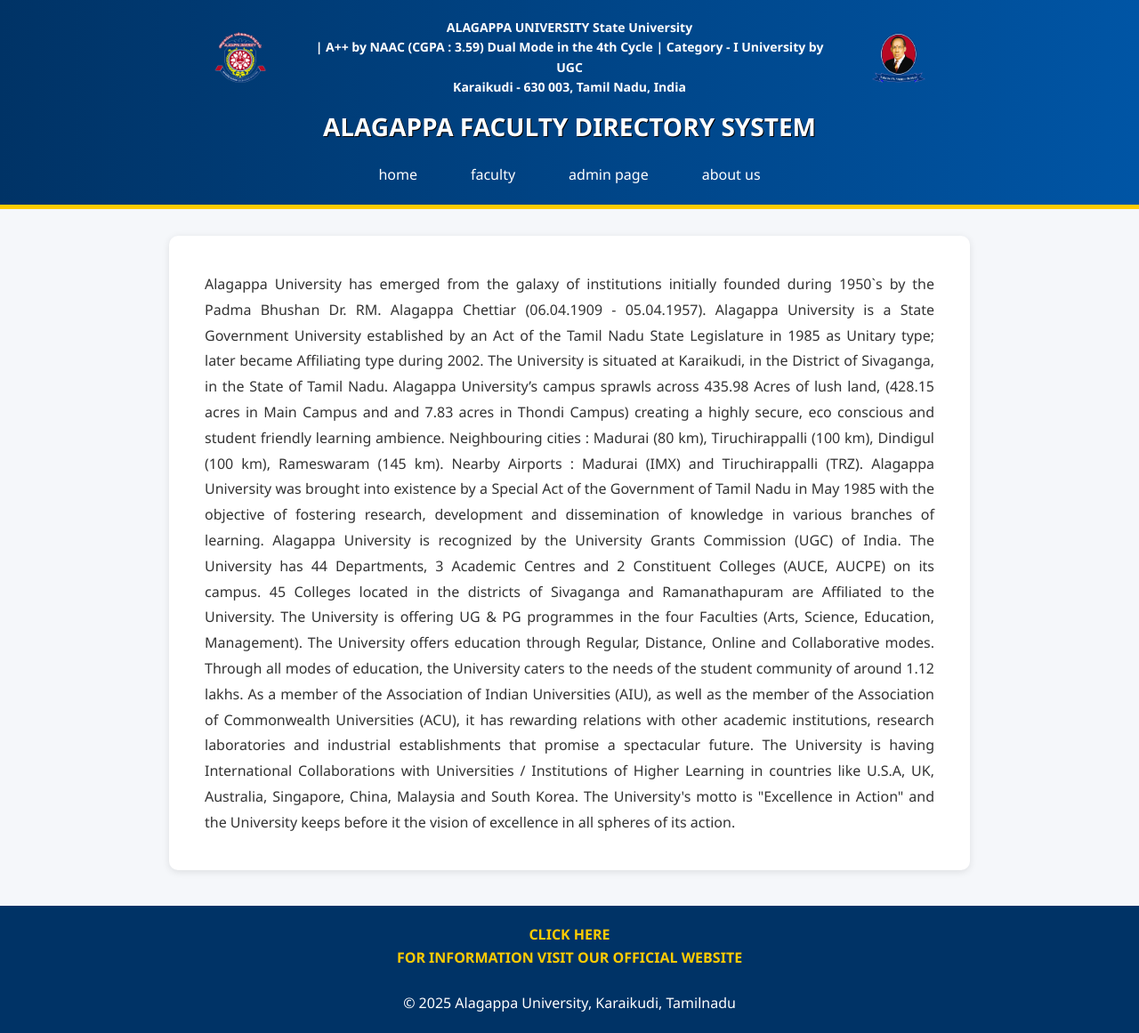
After one commit to navaneetha-krishnan27/Faculty-directory-system, a Python web app: template nkprg/templates/faculty_about.html in a window 1280 px wide. The commit adds this page. Shown: the whole page at 89% size. Run offline with Jinja, Linux system fonts and the light colour scheme; the template is opened without the code that fills it, so the values that code supplies are empty.

Commit message:
Add files via upload

```diff
--- a/nkprg/static/facultystyle.css
+++ b/nkprg/static/facultystyle.css
@@ -258,3 +258,66 @@ footer a:hover {
   min-height: 100%;
   object-fit: cover;
 }
+.about{
+        p{
+        padding: 40px;
+        max-width: 900px;
+        margin: 30px auto;
+        background-color: #ffffff;
+        border-radius: 10px;
+        box-shadow: 0 2px 8px rgba(0, 0, 0, 0.1);
+        font-size: 16px;
+        line-height: 1.8;
+        color: #333;
+        text-align: justify;
+    }
+}
+.profile{
+   body {
+            font-family: Arial, sans-serif;
+            background-color: #f4f6f8;
+            margin: 0;
+            padding: 40px;
+            color: #333;
+            text-align: center;
+        }
+
+        h1 {
+            color: #2c3e50;
+            margin-bottom: 20px;
+        }
+
+        img {
+            border-radius: 8px;
+            margin-bottom: 20px;
+            box-shadow: 0 2px 8px rgba(0, 0, 0, 0.1);
+        }
+
+        p {
+            font-size: 16px;
+            line-height: 1.6;
+            margin: 10px auto;
+            padding: 12px;
+            background-color: #ffffff;
+            border-left: 5px solid #007acc;
+            border-radius: 6px;
+            max-width: 600px;
+            text-align: left;
+        }
+
+        a {
+            display: inline-block;
+            margin-top: 30px;
+            padding: 10px 20px;
+            background-color: #27ae60;
+            color: white;
+            text-decoration: none;
+            border-radius: 6px;
+            font-weight: bold;
+            transition: background-color 0.3s ease;
+        }
+
+        a:hover {
+            background-color: #219150;
+        }
+    }
--- a/nkprg/templates/add_faculty.html
+++ b/nkprg/templates/add_faculty.html
@@ -24,7 +24,7 @@ Karaikudi - 630 003, Tamil Nadu, India</strong></p><br>
                     <li><a href="/templates/faculty_home.html">home</a></li>
                     <li><a href="/templates/faculty_list.html">faculty</a></li>
                     <li><a href="/templates/add_faculty.html">admin page</a></li>
-                    <li><a href="#">about us</a></li>
+                    <li><a href="/templates/faculty_about.html">about us</a></li>
                 </ul>
             </nav>
             </div>
--- /dev/null
+++ b/nkprg/templates/faculty_about.html
@@ -0,0 +1,60 @@
+<!DOCTYPE html>
+<html lang="en">
+<head>
+    <meta charset="UTF-8">
+    <meta name="viewport" content="width=device-width, initial-scale=1.0">
+     <title>about us</title>
+    <link rel="stylesheet" href="/static/facultystyle.css">
+</head>
+<body>
+    <header>
+
+            <div class="logo">
+
+            <img src="/image/logo2.png" height="60" width="60"><br> <p><strong>ALAGAPPA UNIVERSITY
+State University <br>| A++ by NAAC (CGPA : 3.59) Dual Mode in the 4th Cycle | Category - I University by UGC <br>
+Karaikudi - 630 003, Tamil Nadu, India</strong></p><br>
+<img src="/image/founder_logo.png" height="60" width="60">
+
+</div>
+        <h1>ALAGAPPA FACULTY DIRECTORY SYSTEM</h1>
+            <div>
+            <nav>
+                <ul>
+                    <li><a href="/templates/faculty_home.html">home</a></li>
+                    <li><a href="/templates/faculty_list.html">faculty</a></li>
+                    <li><a href="/templates/add_faculty.html">admin page</a></li>
+                    <li><a href="/templates/faculty_about.html">about us</a></li>
+                </ul>
+            </nav>
+            </div>
+        </header>
+      <div class="about">
+    <p >
+     Alagappa University has emerged from the galaxy of institutions initially founded during 1950`s by the Padma Bhushan Dr. RM. Alagappa Chettiar (06.04.1909 - 05.04.1957). Alagappa University is a State Government University established by an Act of the Tamil Nadu State Legislature in 1985 as Unitary type; later became Affiliating type during 2002. The University is situated at Karaikudi, in the District of Sivaganga, in the State of Tamil Nadu.
+
+Alagappa University’s campus sprawls across 435.98 Acres of lush land, (428.15 acres in Main Campus and and 7.83 acres in Thondi Campus) creating a highly secure, eco conscious and student friendly learning ambience.
+
+Neighbouring cities : Madurai (80 km), Tiruchirappalli (100 km), Dindigul (100 km), Rameswaram (145 km).
+
+Nearby Airports : Madurai (IMX) and Tiruchirappalli (TRZ).
+
+Alagappa University was brought into existence by a Special Act of the Government of Tamil Nadu in May 1985 with the objective of fostering research, development and dissemination of knowledge in various branches of learning. Alagappa University is recognized by the University Grants Commission (UGC) of India. The University has 44 Departments, 3 Academic Centres and 2 Constituent Colleges (AUCE, AUCPE) on its campus. 45 Colleges located in the districts of Sivaganga and Ramanathapuram are Affiliated to the University. The University is offering UG & PG programmes in the four Faculties (Arts, Science, Education, Management).
+
+The University offers education through Regular, Distance, Online and Collaborative modes. Through all modes of education, the University caters to the needs of the student community of around 1.12 lakhs.
+
+As a member of the Association of Indian Universities (AIU), as well as the member of the Association of Commonwealth Universities (ACU), it has rewarding relations with other academic institutions, research laboratories and industrial establishments that promise a spectacular future.
+
+The University is having International Collaborations with Universities / Institutions of Higher Learning in countries like U.S.A, UK, Australia, Singapore, China, Malaysia and South Korea.
+
+The University's motto is "Excellence in Action" and the University keeps before it the vision of excellence in all spheres of its action.
+    </p>
+    </div>
+    <footer>
+            <div class="footer">
+                <a href="https://www.alagappauniversity.ac.in/homepage">CLICK HERE<br>FOR INFORMATION VISIT OUR OFFICIAL WEBSITE</a>
+                <center><br>© 2025 Alagappa University, Karaikudi, Tamilnadu</center>
+            </div>
+        </footer>
+</body>
+</html>
--- a/nkprg/templates/faculty_home.html
+++ b/nkprg/templates/faculty_home.html
@@ -24,7 +24,7 @@ Karaikudi - 630 003, Tamil Nadu, India</strong></p><br>
                     <li><a href="/templates/faculty_home.html">home</a></li>
                     <li><a href="/templates/faculty_list.html">faculty</a></li>
                     <li><a href="/templates/add_faculty.html">admin page</a></li>
-                    <li><a href="#">about us</a></li>
+                    <li><a href="/templates/faculty_about.html">about us</a></li>
                 </ul>
             </nav>
             </div>
```
Also changed, not shown: nkprg/static/faculty_style.css (+14 -0 lines), nkprg/templates/faculty_list.html (+13 -13 lines), nkprg/templates/faculty_profile.html (+43 -0 lines).
